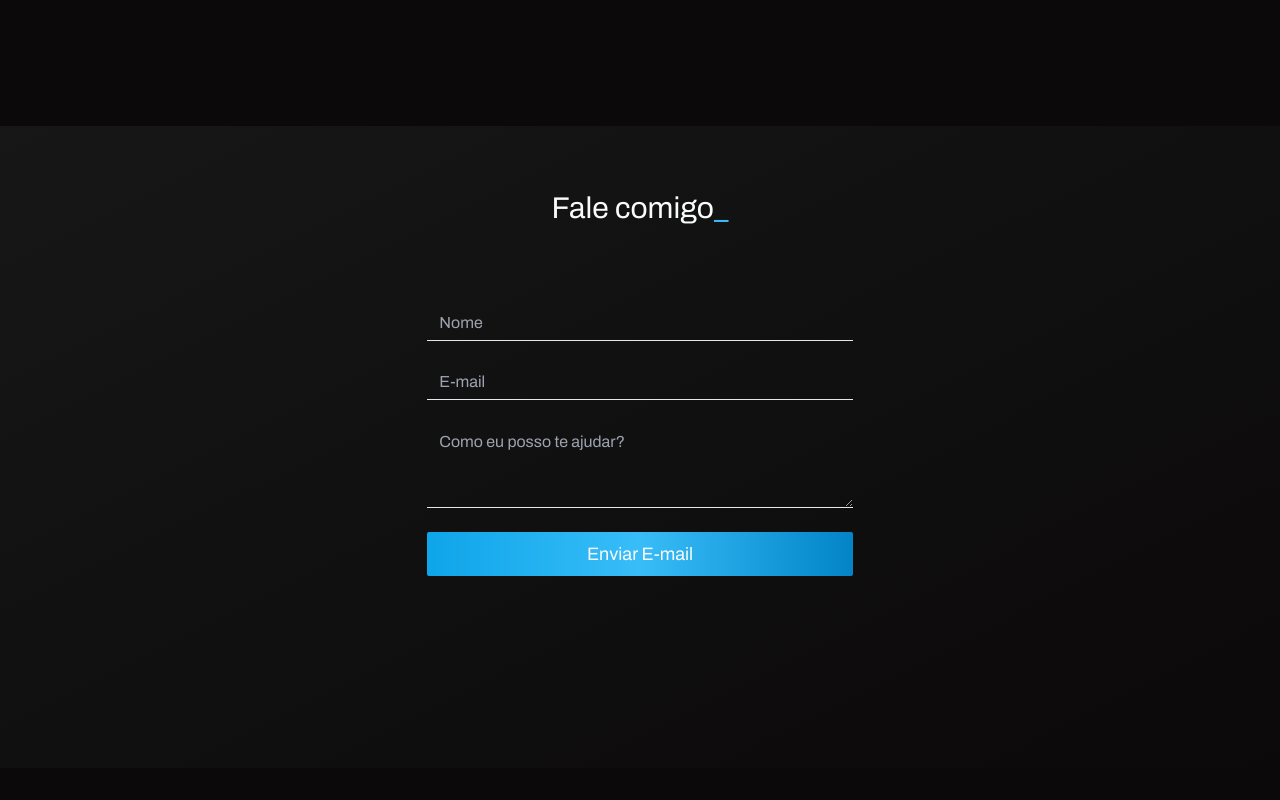
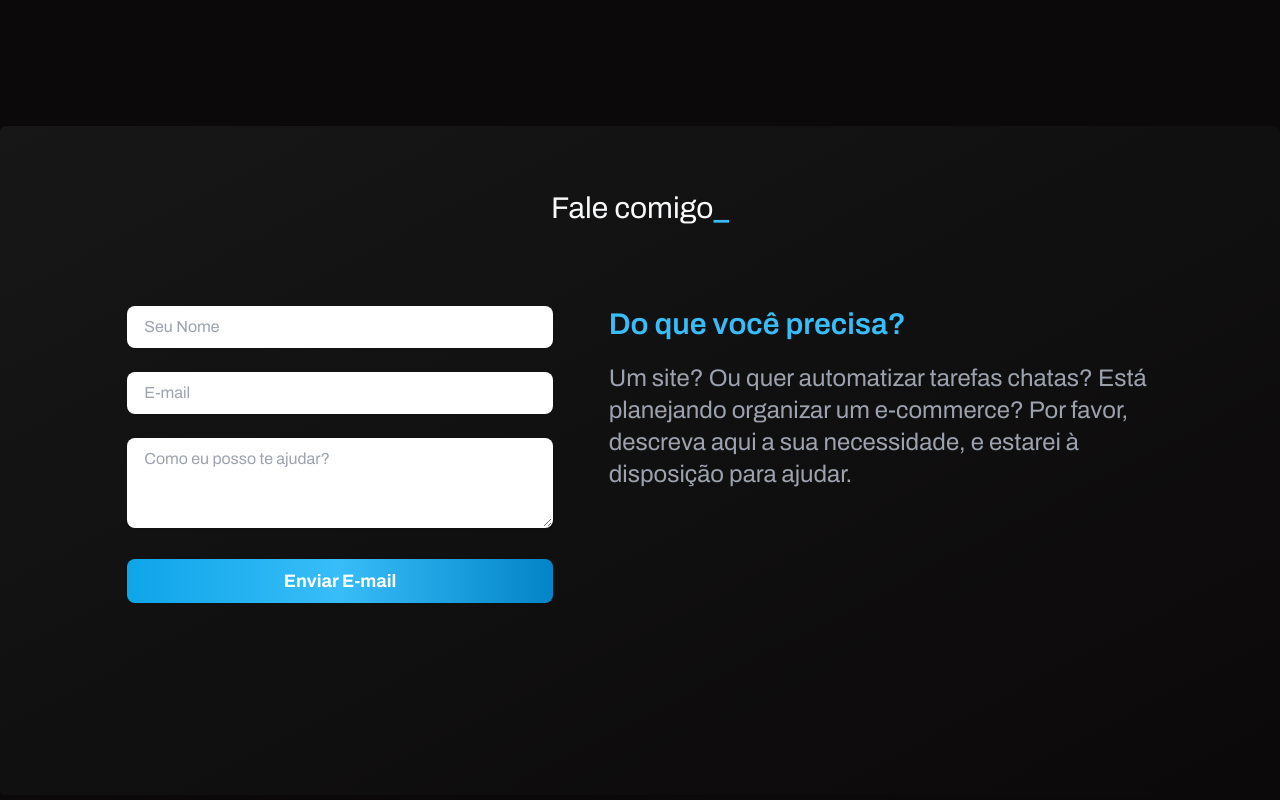
Before and after one commit to allanfernds/meu-portifolio-em-react, a React (Create React App) app: page / in a window 1280 px wide. Shown: the part 3760-4560 px from the top of the page. Built offline with nearby package versions, Linux system fonts and the light colour scheme.

Commit message:
update public/index.html and ContactForm.jsx

```diff
--- a/public/index.html
+++ b/public/index.html
@@ -30,6 +30,12 @@
       href="https://fonts.googleapis.com/css2?family=Archivo:wght@100;200;300;400&family=Comfortaa&family=Montserrat&display=swap"
       rel="stylesheet"
     />
+    <link rel="preconnect" href="https://fonts.googleapis.com" />
+    <link rel="preconnect" href="https://fonts.gstatic.com" crossorigin />
+    <link
+      href="https://fonts.googleapis.com/css2?family=Archivo:wght@600;700&family=Montserrat:ital,wght@0,100;0,200;0,300;0,400;0,500;0,600;0,700;0,800;0,900;1,100;1,200&display=swap"
+      rel="stylesheet"
+    />
     <title>Alan Fernandes</title>
   </head>
   <body>
--- a/src/components/ContactForm.jsx
+++ b/src/components/ContactForm.jsx
@@ -1,4 +1,3 @@
-import { Wrench, Kanban, UsersThree, Coffee } from '@phosphor-icons/react';
 import { useState } from 'react';
 
 const ContactForm = () => {
@@ -21,22 +20,32 @@ const ContactForm = () => {
   };
 
   return (
-    <div className="container my-24 mx-auto md:px-6 bg-gradient-to-tl from-extendcolor01-0 to-neutral-900  w-full">
+    <div className="container rounded-md my-24 mx-auto md:px-6 bg-gradient-to-tl from-extendcolor01-0 to-neutral-900  w-full">
       <section className="mb-32 font-archivo">
         <div className="">
           <div className="block rounded-lg ] px-6 py-12  md:py-16 md:px-12">
             <h2 className="text-gray-50 text-center mb-20 text-3xl">
               Fale comigo<strong className="text-sky-400">_</strong>
             </h2>
-            <div className="flex justify-center items-center flex-wrap">
-              <div className="mb-12 w-full shrink-0 grow-0 basis-auto md:px-3 lg:mb-0 lg:w-5/12 lg:px-6">
+            <div className=" flex gap-8 flex-row-reverse justify-center items-start flex-wrap">
+              <div className="w-1/2">
+                <h3 className="text-sky-400 text-3xl pb-5 font-semibold">
+                  Do que você precisa?
+                </h3>
+                <p className="font-archivo text-gray-400 text-2xl">
+                  Um site? Ou quer automatizar tarefas chatas? Está planejando
+                  organizar um e-commerce? Por favor, descreva aqui a sua
+                  necessidade, e estarei à disposição para ajudar.
+                </p>
+              </div>
+              <div className=" mb-12 w-full shrink-0 grow-0 basis-auto md:px-3 lg:mb-0 lg:w-5/12 lg:px-6">
                 <form className="flex flex-col w-full">
                   <div className="relative mb-6">
                     <input
                       type="text"
-                      className="border-b  block min-h-[auto] w-full  bg-transparent py-[0.32rem] px-3 text-white "
+                      className=" rounded-lg border-transparent flex-1 appearance-none border border-gray-300 w-full py-2 px-4 bg-white text-gray-700 placeholder-gray-400 shadow-sm text-base focus:outline-none focus:ring-2 focus:ring-sky-500 focus:border-transparent"
                       id="exampleInput90"
-                      placeholder="Nome"
+                      placeholder="Seu Nome"
                       value={name}
                       onChange={(e) => setName(e.target.value)}
                       required
@@ -45,7 +54,7 @@ const ContactForm = () => {
                   <div className="relative mb-6">
                     <input
                       type="email"
-                      className="border-b block min-h-[auto] w-full  bg-transparent py-[0.32rem] px-3 text-white "
+                      className=" rounded-lg border-transparent flex-1 appearance-none border border-gray-300 w-full py-2 px-4 bg-white text-gray-700 placeholder-gray-400 shadow-sm text-base focus:outline-none focus:ring-2 "
                       id="exampleInput91"
                       placeholder="E-mail"
                       value={email}
@@ -56,7 +65,7 @@ const ContactForm = () => {
 
                   <div className="relative mb-6">
                     <textarea
-                      className="border-b block min-h-[auto] w-full bg-transparent py-[0.32rem] px-3 text-white "
+                      className=" rounded-lg border-transparent flex-1 appearance-none border border-gray-300 w-full py-2 px-4 bg-white text-gray-700 placeholder-gray-400 shadow-sm text-base focus:outline-none focus:ring-2 "
                       id="exampleFormControlTextarea1"
                       rows="3"
                       placeholder="Como eu posso te ajudar?"
@@ -69,7 +78,7 @@ const ContactForm = () => {
                   <button
                     type="button"
                     onClick={handleMailToClick}
-                    className="bg-gradient-to-l from-sky-600 via-sky-400 to-sky-500 w-full block text-center py-2  rounded-sm text-gray-50 hover:scale-105 ease-out transition-all text-lg p-x2"
+                    className="bg-gradient-to-l from-sky-600 via-sky-400 to-sky-500 w-full block text-center py-2  rounded-lg text-white font-bold border-transparent  hover:border-sky-100 ease-out transition-all text-lg p-x2"
                   >
                     Enviar E-mail
                   </button>
```
